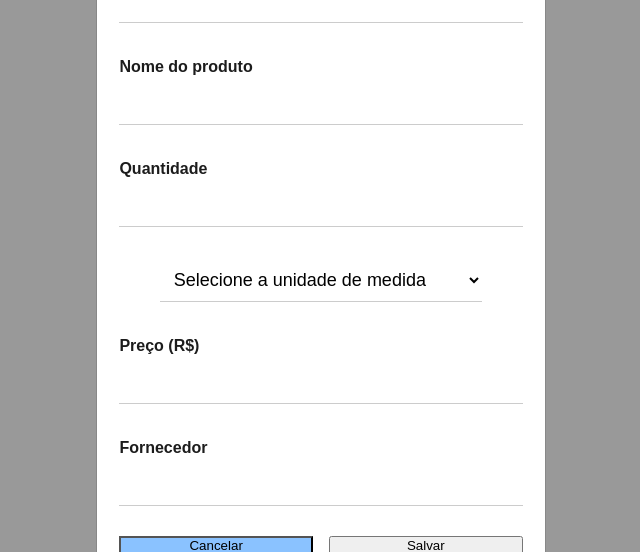
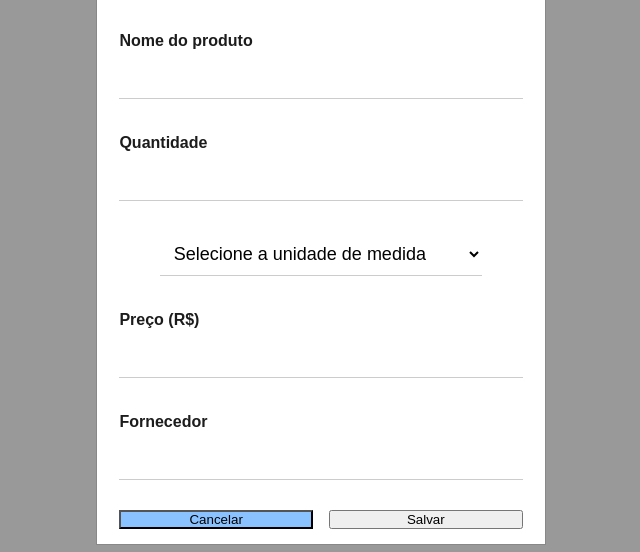
Before and after one commit to icl00ud/stash-master, a website: page src/components/modal/update-product.html in a window 1280 px wide. Shown: the part 248-800 px from the top of the page, without its empty margins (319-959 px from the left). Drawn offline with Linux system fonts and the light colour scheme.

Commit message:
Fixed reloadGrid

```diff
--- a/src/components/modal/create-product.js
+++ b/src/components/modal/create-product.js
@@ -47,9 +47,9 @@ async function sendData() {
   });
 
   if (response.ok) {
+    closeModalProduct();
     displayModal("Produto criado com sucesso");
     emitEvent("reloadGrid");
-    closeModalProduct();
   } else {
     displayModal("Erro ao criar o produto");
   }
--- a/src/components/modal/update-product.css
+++ b/src/components/modal/update-product.css
@@ -19,7 +19,7 @@
 
 .modal-content {
   background-color: #fff;
-  margin: calc(6% + 40px) auto;
+  margin: calc(4% + 40px) auto;
   border: 1px solid #888;
   max-width: 450px;
 }
```
